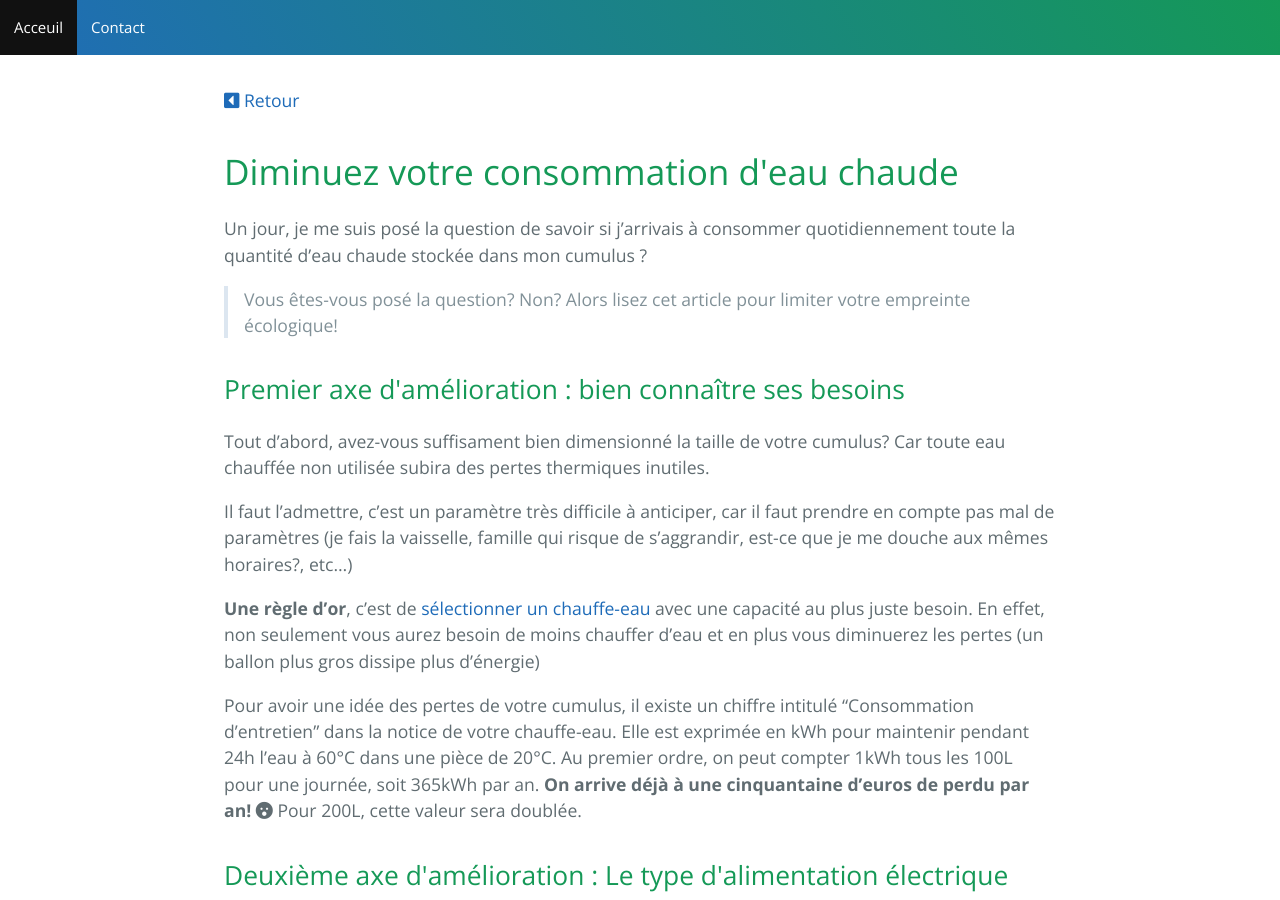
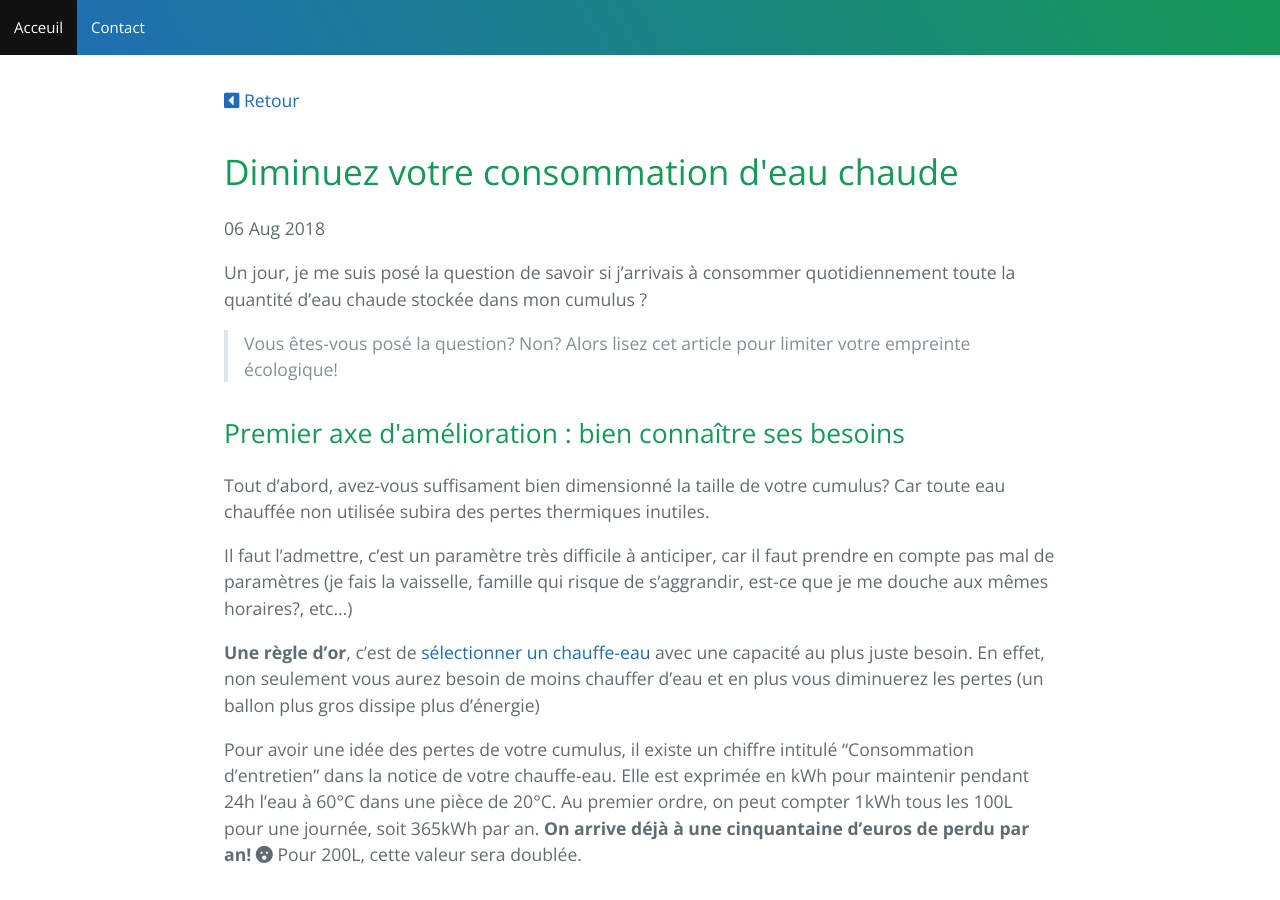
Before and after one commit to dufoura/dufoura.github.io, a Jekyll site: the page built from _posts/2018-08-06-mon-premier-post.markdown, in a window 1280 px wide and 900 px high. Built offline with Jekyll 4.4.1, drawn with Linux system fonts in a browser that asks for light colours; nearby versions of some CDN libraries.

Commit message:
Update post.html

```diff
--- a/_layouts/post.html
+++ b/_layouts/post.html
@@ -3,6 +3,6 @@
 ---
 <a href="{{ site.url }}"><i class="fas fa-caret-square-left"></i> Retour</a>
 <h1>{{ page.title }}</h1>
-<p class="meta">{{ post.date | date_to_string }}</p>
+<p class="meta">{{ page.date | date_to_string }}</p>
 
 {{ content }}
```
